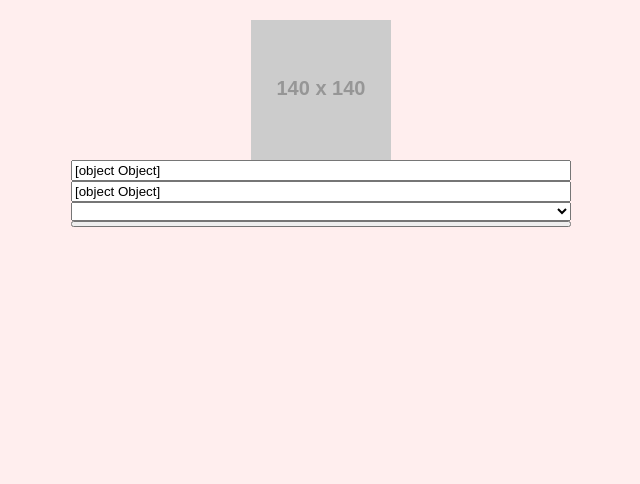
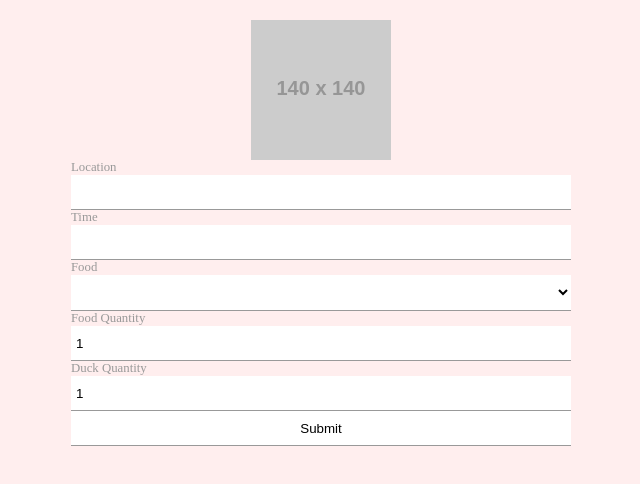
Before and after one commit to ashtonmeuser/freshworks-demo-front, a Vue app: page / in a window 1280 px wide. Shown: the top 484 px of the page, without its empty margins (319-959 px from the left). Built offline with nearby package versions, Linux system fonts and the light colour scheme.

Commit message:
Components for input types, styling

```diff
--- a/src/components/FeedingForm.vue
+++ b/src/components/FeedingForm.vue
@@ -1,44 +1,75 @@
 <template>
   <div class="feeding-form">
-    <input v-model="location">
-    <input v-model="time">
-    <select v-model="foodType">
-      <option v-for="f in constants.foodTypes" :key="f" :value="f">
-        {{ f }}
-      </option>
-    </select>
-    <button v-on:click="submitForm"></button>
+    <InputRow title="Location">
+      <TextInput v-model="location" />
+    </InputRow>
+    <InputRow title="Time">
+      <TextInput v-model="time" />
+    </InputRow>
+    <InputRow title="Food">
+      <SelectInput
+        v-model="foodType"
+        :options="constants.foodTypes"
+      />
+    </InputRow>
+    <InputRow title="Food Quantity">
+      <TextInput
+        v-model.number="foodQuantity"
+        type="number"
+      />
+    </InputRow>
+    <InputRow title="Duck Quantity">
+      <TextInput
+        v-model.number="duckQuantity"
+        type="number"
+      />
+    </InputRow>
+    <LargeButton :action="submitForm" />
   </div>
 </template>
 
 <script>
 import constants from '../constants';
+import InputRow from './InputRow.vue';
+import TextInput from './TextInput.vue';
+import SelectInput from './SelectInput.vue';
+import LargeButton from './LargeButton.vue';
 
-const mapStateMutation = (name, mutation) => ({
+const mapStateMutation = key => ({
   // Required setter and getter for all v-models
-  // Call with state.form property name and optional mutation name
-  // Uses default mutation format of camel-cased `update{name}`
+  // Call with state.form property key
+  // Commits updateFormValue mutation with key and value
   get() {
-    return this.$store.state.form[name];
+    return this.$store.state.form[key].value;
   },
   set(value) {
-    const defaultMutation = `update${name.charAt(0).toUpperCase()}${name.slice(1)}`;
-    this.$store.commit(mutation || defaultMutation, value);
+    this.$store.commit('updateFormValue', { key, value });
   },
 });
 
 export default {
-  beforeCreate() {
-    this.constants = constants; // Constants accessible in template
+  components: {
+    InputRow,
+    TextInput,
+    SelectInput,
+    LargeButton,
   },
   computed: {
     time: mapStateMutation('time'),
     location: mapStateMutation('location'),
     foodType: mapStateMutation('foodType'),
+    foodQuantity: mapStateMutation('foodQuantity'),
+    duckQuantity: mapStateMutation('duckQuantity'),
+  },
+  beforeCreate() {
+    this.constants = constants; // Constants accessible in template
   },
   methods: {
     submitForm() {
       this.$store.dispatch('submitForm');
+    },
+    validator(x) {
+      return typeof x === 'string' && !x.includes('a');
     },
   },
 };
--- /dev/null
+++ b/src/components/InputRow.vue
@@ -0,0 +1,29 @@
+<template>
+  <div class="input-row">
+    <div class="input-row-title">
+      {{ title }}
+    </div>
+    <slot />
+  </div>
+</template>
+
+<script>
+export default {
+  props: {
+    title: { type: String, required: true },
+  },
+};
+</script>
+
+<style scoped lang="less">
+@import "../assets/variables.less";
+
+.input-row {
+  display: flex;
+  flex-direction: column;
+  .input-row-title {
+    color: @input-title-color;
+    font-size: 0.8em;
+  }
+}
+</style>
--- /dev/null
+++ b/src/components/LargeButton.vue
@@ -0,0 +1,25 @@
+<template>
+  <button @click="action">
+    {{ title }}
+  </button>
+</template>
+
+<script>
+export default {
+  props: {
+    action: { type: Function, required: true },
+    title: { type: String, default: 'Submit' },
+  },
+};
+</script>
+
+<style scoped lang="less">
+@import "../assets/variables.less";
+
+button {
+  height: 35px;
+  background-color: #fff;
+  border: none;
+  border-bottom: 1px solid @input-border-color;
+}
+</style>
--- /dev/null
+++ b/src/components/SelectInput.vue
@@ -0,0 +1,51 @@
+<template>
+  <span class="select-wrapper">
+    <select v-model="internalValue">
+      <option
+        v-for="f in options"
+        :key="f"
+        :value="f"
+      >
+        {{ `${f.charAt(0).toUpperCase()}${f.slice(1)}` }}
+      </option>
+    </select>
+  </span>
+</template>
+
+<script>
+export default {
+  props: {
+    placeholder: { type: String, default: '' },
+    value: { type: String, required: true },
+    options: { type: Array, required: true },
+  },
+  computed: {
+    internalValue: {
+      get() {
+        return this.value;
+      },
+      set(value) {
+        this.$emit('input', value);
+      },
+    },
+  },
+};
+</script>
+
+<style scoped lang="less">
+@import "../assets/variables.less";
+
+.select-wrapper {
+  background-color: @input-background-color;
+  display: flex;
+  flex-direction: column;
+  border: none;
+  border-bottom: 1px solid @input-border-color;
+  select {
+    background-color: transparent;
+    box-sizing: border-box;
+    height: @input-height;
+    border: none;
+  }
+}
+</style>
--- /dev/null
+++ b/src/components/TextInput.vue
@@ -0,0 +1,39 @@
+<template>
+  <input
+    v-model="internalValue"
+    :type="type"
+  >
+</template>
+
+<script>
+export default {
+  props: {
+    placeholder: { type: String, default: '' },
+    value: { type: String, required: true },
+    type: { type: String, default: 'text' },
+  },
+  computed: {
+    internalValue: {
+      get() {
+        return this.value;
+      },
+      set(value) {
+        this.$emit('input', value);
+      },
+    },
+  },
+};
+</script>
+
+<style scoped lang="less">
+@import "../assets/variables.less";
+
+input {
+  background-color: @input-background-color;
+  box-sizing: border-box;
+  height: @input-height;
+  border: none;
+  border-bottom: 1px solid @input-border-color;
+  padding: 0 5px;
+}
+</style>
```
